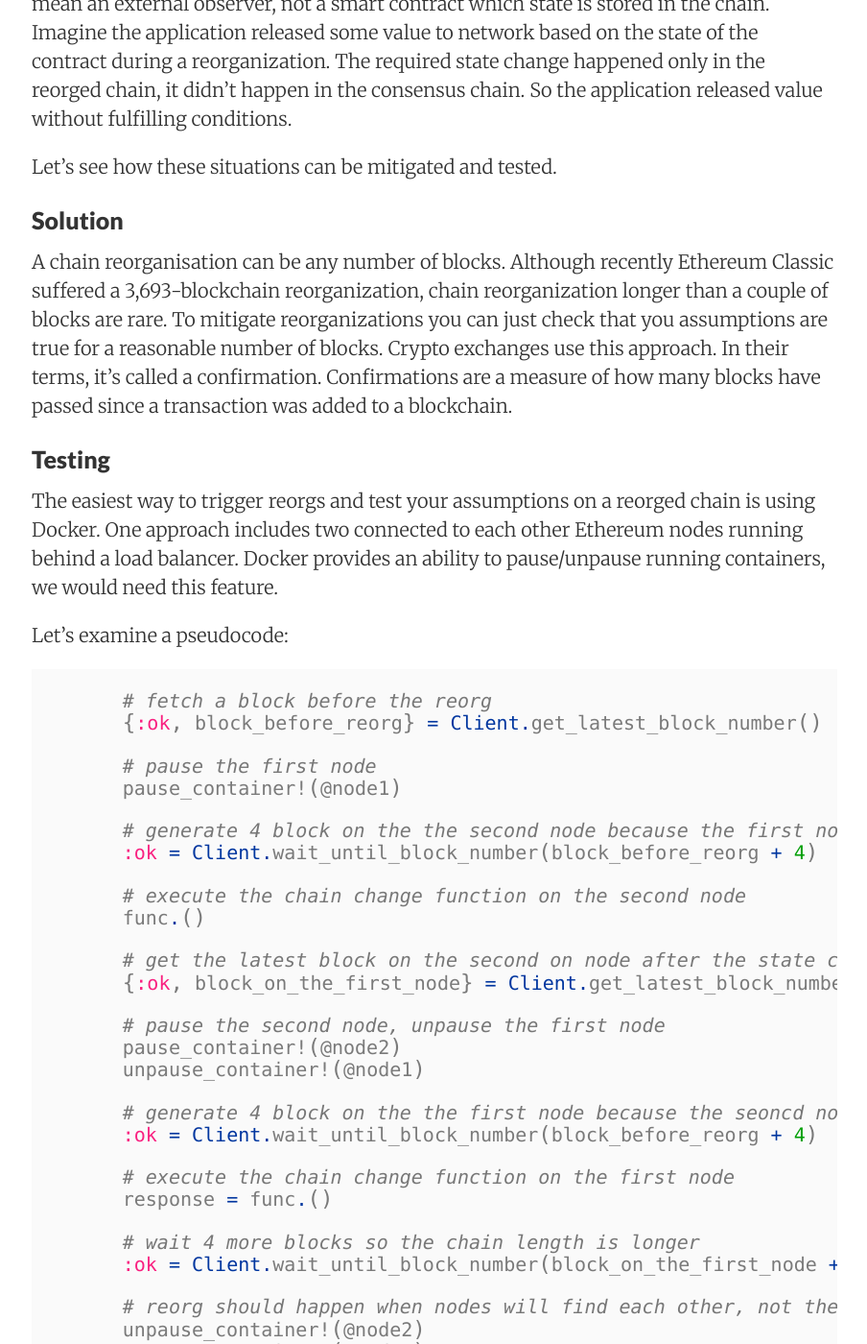
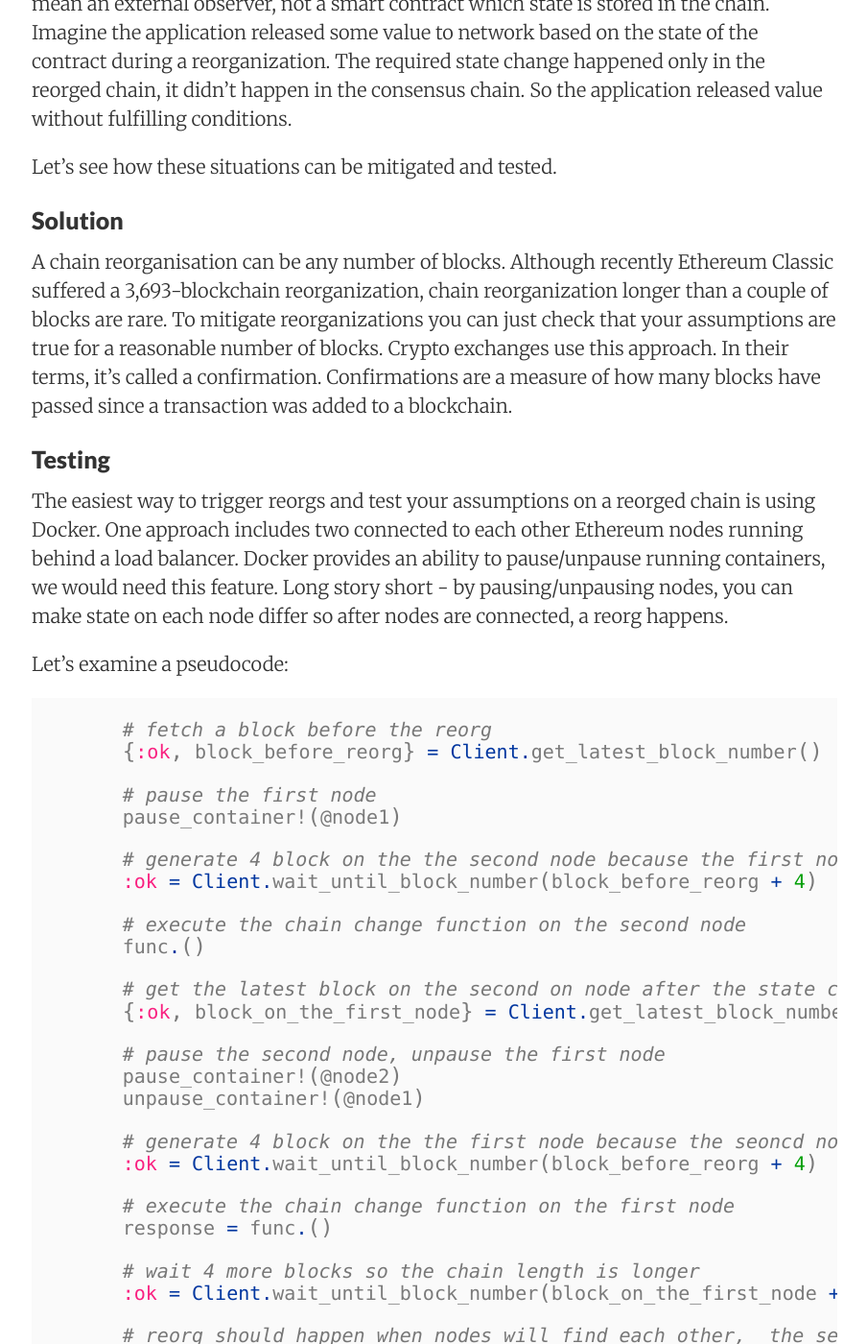
Before and after one commit to ayrat555/ayrat555.github.io, a Jekyll site: the page built from _posts/2020-09-28-testing-ethereum-reorgs.md, in a window 1280 px wide and 1400 px high, scrolled down 1849 px. Shown: the whole window at 96% size, without its empty margins (187-1091 px from the left). Built offline with Jekyll 4.4.1, drawn with Linux system fonts in a browser that asks for light colours; nearby versions of some CDN libraries; comment, search, counter and statistics services are not loaded.

Commit message:
fix typo

````diff
--- a/_posts/2020-09-28-testing-ethereum-reorgs.md
+++ b/_posts/2020-09-28-testing-ethereum-reorgs.md
@@ -25,11 +25,11 @@ Let's see how these situations can be mitigated and tested.
 
 ### Solution
 
-A chain reorganisation can be any number of blocks. Although recently Ethereum Classic suffered a 3,693-blockchain reorganization, chain reorganization longer than a couple of blocks are rare. To mitigate reorganizations you can just check that you assumptions are true for a reasonable number of blocks. Crypto exchanges use this approach. In their terms, it's called a confirmation. Confirmations are a measure of how many blocks have passed since a transaction was added to a blockchain.
+A chain reorganisation can be any number of blocks. Although recently Ethereum Classic suffered a 3,693-blockchain reorganization, chain reorganization longer than a couple of blocks are rare. To mitigate reorganizations you can just check that your assumptions are true for a reasonable number of blocks. Crypto exchanges use this approach. In their terms, it's called a confirmation. Confirmations are a measure of how many blocks have passed since a transaction was added to a blockchain.
 
 ### Testing
 
-The easiest way to trigger reorgs and test your assumptions on a reorged chain is using Docker. One approach includes two connected to each other Ethereum nodes running behind a load balancer. Docker provides an ability to pause/unpause running containers, we would need this feature.
+The easiest way to trigger reorgs and test your assumptions on a reorged chain is using Docker. One approach includes two connected to each other Ethereum nodes running behind a load balancer. Docker provides an ability to pause/unpause running containers, we would need this feature. Long story short - by pausing/unpausing nodes, you can make state on each node differ so after nodes are connected, a reorg happens.
 
 Let's examine a pseudocode:
 
@@ -62,7 +62,7 @@ Let's examine a pseudocode:
       # wait 4 more blocks so the chain length is longer
       :ok = Client.wait_until_block_number(block_on_the_first_node + 4)
 
-      # reorg should happen when nodes will find each other, not the second node blocks are reorgs
+      # reorg should happen when nodes will find each other,  the second node blocks are reorged
       unpause_container!(@node2)
       unpause_container!(@node1)
 ```
````
